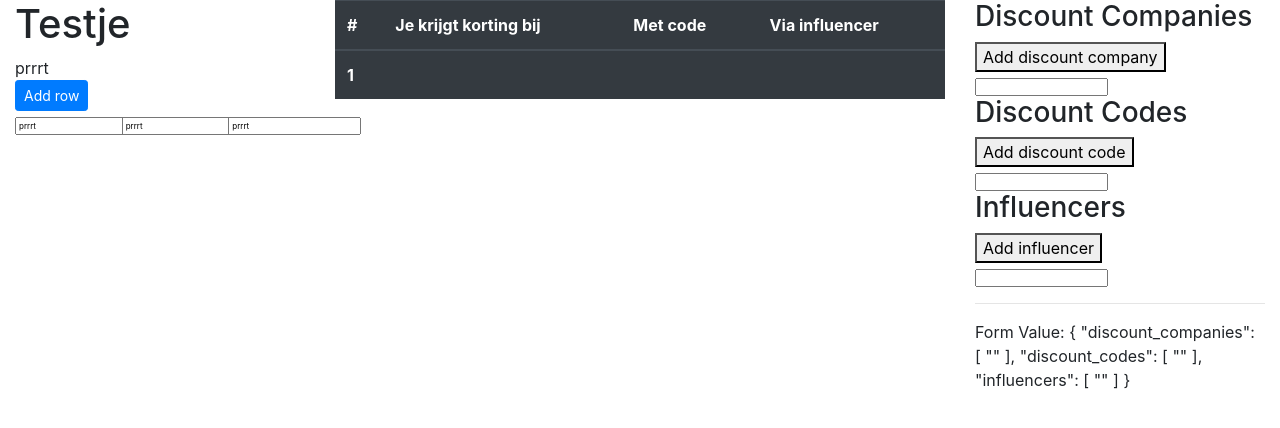
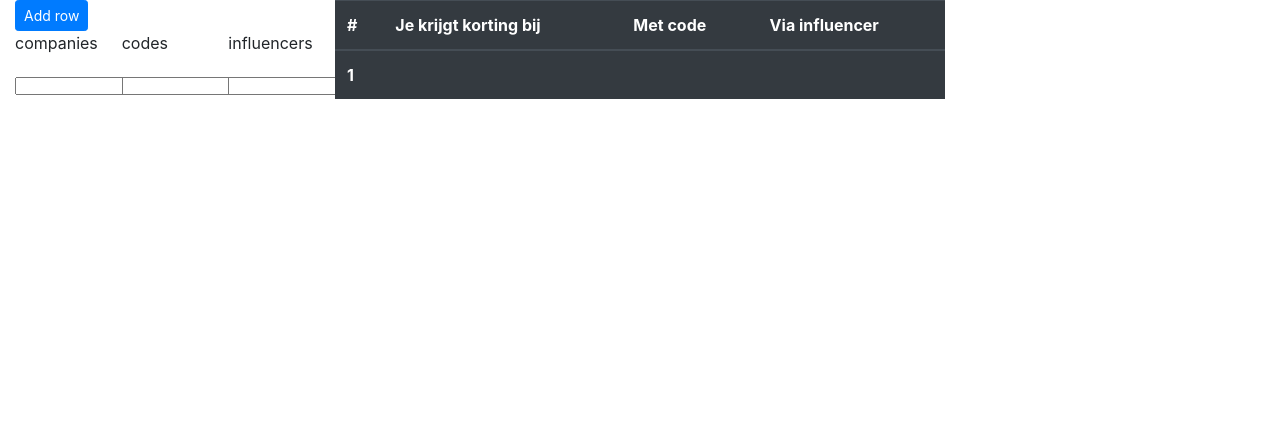
Before and after one commit to coconutsRhealthy/korting, an Angular app: page / in a window 1280 px wide. Shown: the top 428 px of the page. Built offline with nearby package versions, Linux system fonts and the light colour scheme.

Commit message:
** Table filler werkend **

```diff
--- a/src/app/influ-table/influ-table.component.html
+++ b/src/app/influ-table/influ-table.component.html
@@ -1,30 +1,39 @@
 <div class="container-fluid">
     <div class="row">
       <div class="col-3">
-        <h1>Testje</h1>
+        <button type="button" (click)="addAll()" class="btn btn-primary btn-sm">Add row</button>
 
-        <!--<div>-->
-        <!---->
-        <!--</div>-->
+        <form [formGroup]="profileForm">
+          <div class="row">
+            <div class="col-4">
+              <div formArrayName="discount_companies">
+                <p>companies</p>
 
-        <div>
-          {{bezig}}
-        </div>
+                <div *ngFor="let company of discount_companies.controls; let i=index">
+                  <input type="text" [formControlName]="i">
+                </div>
+              </div>
+            </div>
+            <div class="col-4">
+              <div formArrayName="discount_codes">
+                <p>codes</p>
 
-        <button type="button" (click)="testje()" class="btn btn-primary btn-sm">Add row</button>
+                <div *ngFor="let code of discount_codes.controls; let i=index">
+                  <input type="text" [formControlName]="i">
+                </div>
+              </div>
+            </div>
+            <div class="col-4">
+              <div formArrayName="influencers">
+                <p>influencers</p>
 
-
-        <div class="row" *ngFor="let number of dummyArray; let i=index">
-          <div class="col-4">
-            <input type="text" [(ngModel)]="bezig">
+                <div *ngFor="let code of influencers.controls; let i=index">
+                  <input type="text" [formControlName]="i">
+                </div>
+              </div>
+            </div>
           </div>
-          <div class="col-4">
-            <input type="text" [(ngModel)]="bezig">
-          </div>
-          <div class="col-4">
-            <input type="text" [(ngModel)]="bezig">
-          </div>
-        </div>
+        </form>
       </div>
       <div class="col-6">
         <table class="table table-dark">
@@ -37,7 +46,7 @@
             </tr>
           </thead>
           <tbody>
-            <tr *ngFor="let number of dummyArray; let i=index">
+            <tr *ngFor="let company of discount_companies.controls; let i=index">
               <th scope="row">{{i + 1}}</th>
               <td>{{getDiscountCompany(i)}}</td>
               <td>{{getDiscountCode(i)}}</td>
@@ -47,43 +56,7 @@
         </table>
       </div>
       <div class="col-3">
-        <form [formGroup]="profileForm">
-
-          <div formArrayName="discount_companies">
-            <h3>Discount Companies</h3> <button (click)="addDiscountCompany()">Add discount company</button>
-
-            <div *ngFor="let company of discount_companies.controls; let i=index">
-              <input type="text" [formControlName]="i">
-            </div>
-          </div>
-
-          <div formArrayName="discount_codes">
-            <h3>Discount Codes</h3> <button (click)="addDiscountCode()">Add discount code</button>
-
-            <div *ngFor="let code of discount_codes.controls; let i=index">
-              <input type="text" [formControlName]="i">
-            </div>
-          </div>
-
-          <div formArrayName="influencers">
-            <h3>Influencers</h3> <button (click)="addInfluencer()">Add influencer</button>
-
-            <div *ngFor="let code of influencers.controls; let i=index">
-              <input type="text" [formControlName]="i">
-            </div>
-          </div>
-        </form>
-
-        <hr>
-
-        <p>
-          Form Value: {{ profileForm.value | json }}
-        </p>
-
-
       </div>
     </div>
 
-
-
 </div>
--- a/src/app/influ-table/influ-table.component.ts
+++ b/src/app/influ-table/influ-table.component.ts
@@ -9,14 +9,6 @@ import { FormArray } from '@angular/forms';
   styleUrls: ['./influ-table.component.css']
 })
 export class InfluTableComponent {
-
-  bezig = "prrrt";
-
-  dummyArray = Array(1).fill(4);
-
-  testje() {
-    this.dummyArray.push("4");
-  }
 
   profileForm = this.fb.group({
     discount_companies: this.fb.array([
@@ -56,6 +48,12 @@ export class InfluTableComponent {
     this.influencers.push(this.fb.control(''));
   }
 
+  addAll() {
+    this.discount_companies.push(this.fb.control(''));
+    this.discount_codes.push(this.fb.control(''));
+    this.influencers.push(this.fb.control(''));
+  }
+
   getDiscountCompany(index) {
     var formArray = this.profileForm.get('discount_companies') as FormArray;
     return formArray.at(index).value;
```
